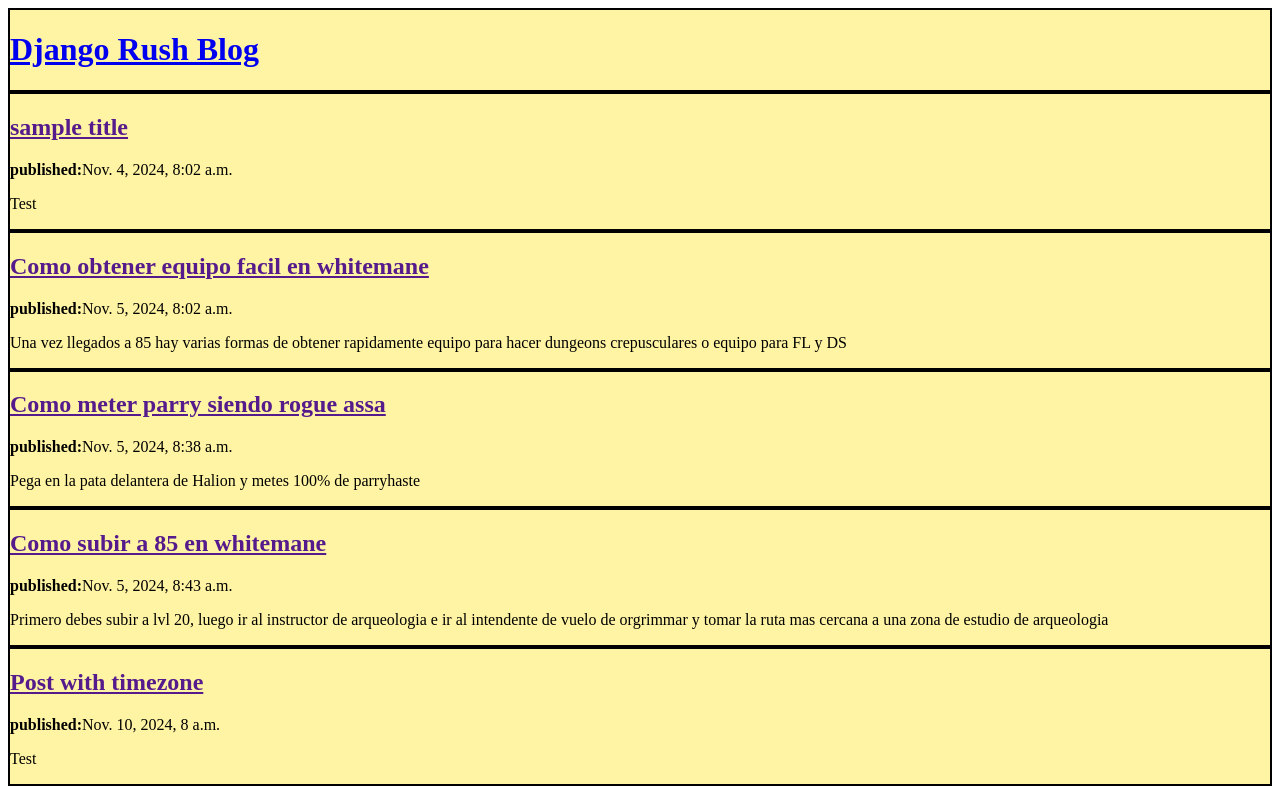
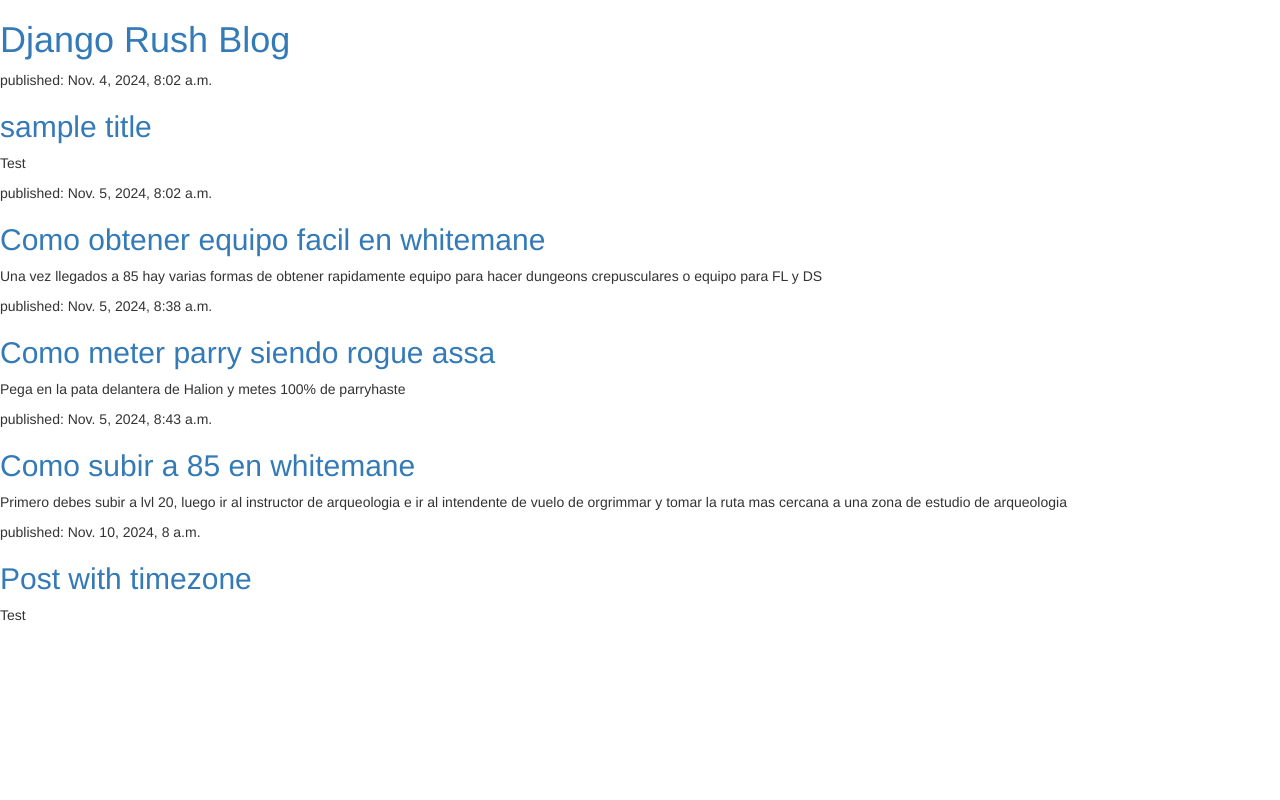
Before and after one commit to SEBT94/my-first-blog, a Django app: page / in a window 1280 px wide. Run offline with Django 5.2, Linux system fonts and the light colour scheme; data comes from the database, SQL or seed files in the repository; some libraries are stand-ins or nearby versions.

Commit message:
archivo de requerimientos

```diff
--- a/BlogbyRush/templates/BlogbyRush/post_list.html
+++ b/BlogbyRush/templates/BlogbyRush/post_list.html
@@ -1,13 +1,11 @@
+{% load static %}
 <html>
     <head>
         <title>Rush's Blog</title>
+        <link rel="stylesheet" href="//maxcdn.bootstrapcdn.com/bootstrap/3.2.0/css/bootstrap.min.css">
+        <link rel="stylesheet" href="//maxcdn.bootstrapcdn.com/bootstrap/3.2.0/css/bootstrap-theme.min.css">
+        <link rel="stylesheet" href="{% static 'css/BlogbyRush.css' %}">
     </head>
-    <style>
-        div {
-          background-color: #FFF4A3;
-          border: 2px solid black;
-        }
-        </style>
     <body>
         <div>
             <h1><a href="/">Django Rush Blog</a></h1>
@@ -15,11 +13,10 @@
 
         {% for post in posts %}
             <div>
+                <p>published: {{ post.published_date }}</p>
                 <h2><a href="">{{ post.title }}</a></h2>
-        <p><strong>published:</strong>{{ post.published_date }}</p>
                 <p>{{ post.text|linebreaksbr }}</p>
             </div>
-
         {% endfor %}
     </body>
 </html>
--- /dev/null
+++ b/mysite/requirements.txt
@@ -0,0 +1,2 @@
+Django==5.1.2
+django-extensions==3.2.3
```
Lines whose indentation alone changed are shown as unchanged.
